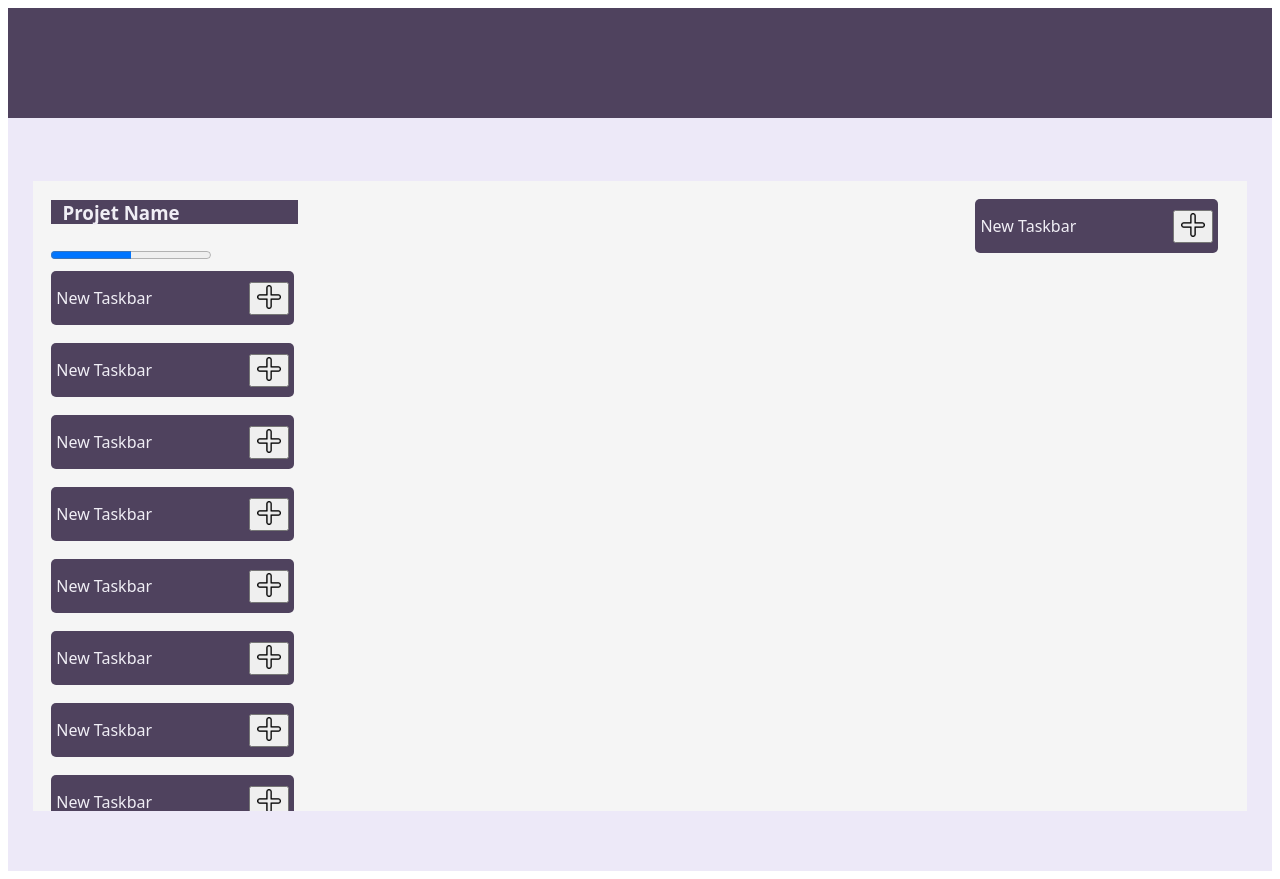
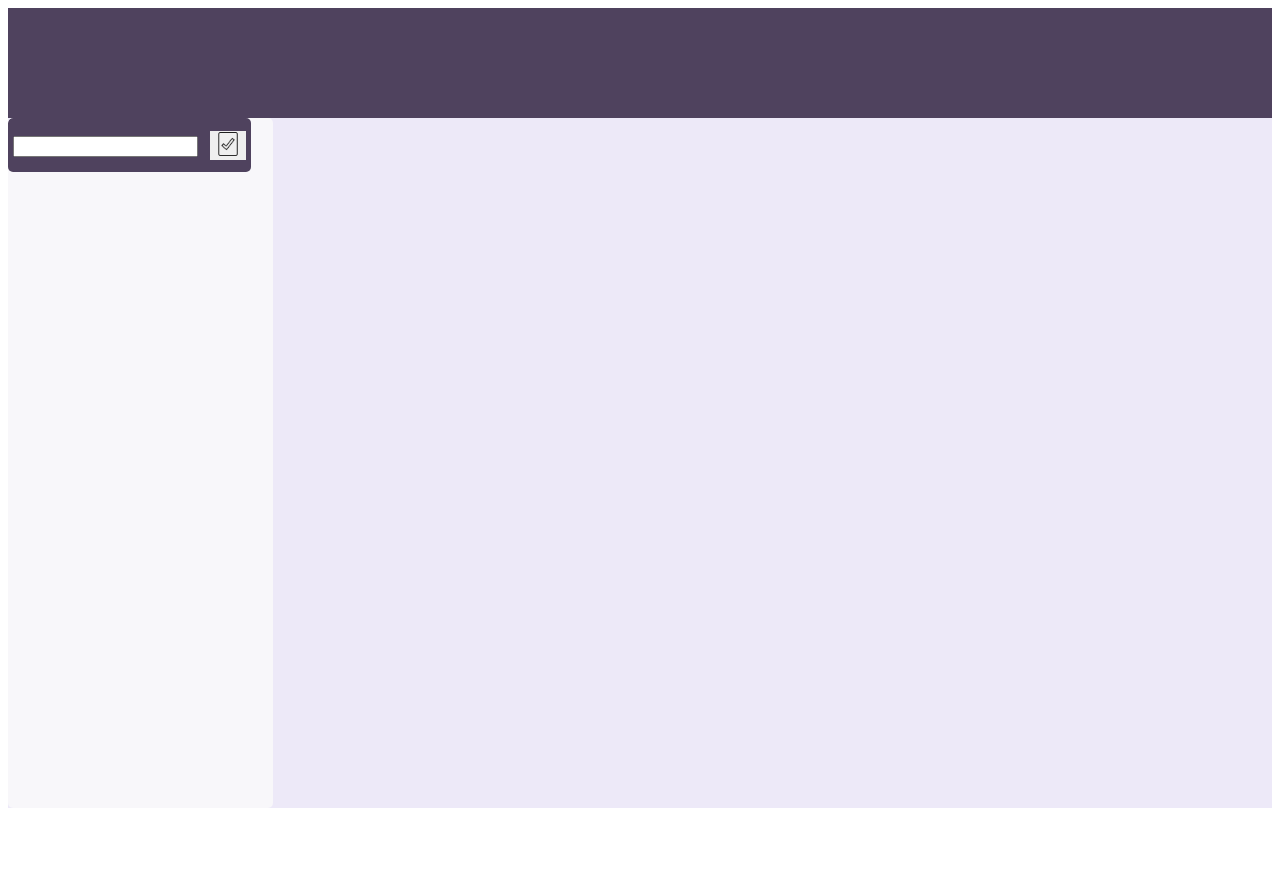
Before and after one commit to NareIsahakyan/Nare-Janna-project, a React (Vite) app: page / in a window 1280 px wide. After the commit the page ends 816 px from the top, so only its background shows below. Built offline with nearby package versions, Linux system fonts and the light colour scheme.

Commit message:
add task.jsx

```diff
--- a/src/App.jsx
+++ b/src/App.jsx
@@ -3,13 +3,15 @@ import "./App.css";
 import Header from "./components/header/Header";
 import UserRegistration from "./components/registration/UserRegistration";
 import Taskbar from "./components/taskbar/Taskbar";
+import Task from "./components/taskbar/Task";
 
 function App() {
   return (
     <>
       <Header />
       {/* <UserRegistration /> */}
-      <Taskbar />
+      {/* <Taskbar /> */}
+      <Task />
     </>
   );
 }
--- /dev/null
+++ b/src/components/buttons/check/Check.jsx
@@ -0,0 +1,13 @@
+import checkImg from "./../../../images/check.png";
+import styles from "./check.module.css";
+const Check = (props) => {
+  return (
+    <>
+      <button className={styles.checkButton} onClick={props.addNewCalumnName}>
+        <img className={styles.checkImg} src={checkImg} alt="V" />
+      </button>
+    </>
+  );
+};
+
+export default Check;
--- /dev/null
+++ b/src/components/buttons/check/check.module.css
@@ -0,0 +1,10 @@
+.checkButton {
+  border: none;
+  cursor: pointer;
+  background-color: "#4f425e";
+}
+.checkImg {
+  width: 24px;
+  height: 24px;
+  background-color: "#4f425e";
+}
--- a/src/components/buttons/pluse/PlusButton.jsx
+++ b/src/components/buttons/pluse/PlusButton.jsx
@@ -1,9 +1,9 @@
 import plusImg from "./../../../images/plus.png";
 import styles from "./plusButton.module.css";
-const PlusButton = ({ clickHandler }) => {
+const PlusButton = (props) => {
   return (
     <>
-      <button className={styles.PlusButton} onClick={clickHandler.clickHandler}>
+      <button className={styles.PlusButton} onClick={props.addNewCalumn}>
         <img className={styles.plusImg} src={plusImg} alt="+" />
       </button>
     </>
--- a/src/components/taskbar/NewTaskbarAdd.jsx
+++ b/src/components/taskbar/NewTaskbarAdd.jsx
@@ -2,7 +2,7 @@ import PlusButton from "../buttons/pluse/PlusButton";
 import styles from "./taskbar.module.css";
 import { useTranslation } from "react-i18next";
 
-const NewTaskbarAdd = ({ clickHandler }) => {
+const NewTaskbarAdd = (props) => {
   const { t } = useTranslation();
   function clickHandler() {}
   return (
@@ -12,7 +12,7 @@ const NewTaskbarAdd = ({ clickHandler }) => {
           <p>{t("newTaskbar")}</p>
         </div>
         <div>
-          <PlusButton clickHandler={clickHandler} />
+          <PlusButton addNewCalumn={props.addNewCalumn} />
         </div>
       </div>
     </>
--- /dev/null
+++ b/src/components/taskbar/Task.jsx
@@ -0,0 +1,36 @@
+import { useState } from "react";
+import Check from "../buttons/check/Check";
+import PlusButton from "../buttons/pluse/PlusButton";
+import styles from "./taskbar.module.css";
+
+const Task = (props) => {
+  const [taskName, setTaskname] = useState("");
+  const [clickCheked, setClickCheked] = useState(false);
+  function addNewCalumnName() {
+    return setClickCheked(true);
+  }
+
+  return (
+    <>
+      <div className={styles.task}>
+        {(!clickCheked && (
+          <div className={styles.taskName}>
+            <form>
+              <input
+                value={taskName}
+                onChange={(e) => setTaskname(e.target.value)}
+              />
+            </form>
+            <Check addNewCalumnName={addNewCalumnName} />
+          </div>
+        )) ||
+          (clickCheked && (
+            <div className={styles.taskName}>
+              <p>{taskName}</p> <PlusButton addNewCalumn={props.addNewCalumn} />
+            </div>
+          ))}
+      </div>
+    </>
+  );
+};
+export default Task;
--- a/src/components/taskbar/Taskbar.jsx
+++ b/src/components/taskbar/Taskbar.jsx
@@ -32,7 +32,7 @@ const Taskbar = () => {
               </div>
 
               <div>
-                <NewTaskbarAdd clickHandler={addNewCalumn} />
+                <NewTaskbarAdd addNewCalumn={addNewCalumn} />
               </div>
             </div>
           </div>
--- a/src/components/taskbar/taskbar.module.css
+++ b/src/components/taskbar/taskbar.module.css
@@ -20,6 +20,21 @@
   align-items: center;
   padding: 5px;
   margin: 18px;
+}
+
+.taskName {
+  width: 233px;
+  height: 44px;
+  color: #f0eef5;
+  background-color: #4f425e;
+  border-radius: 5px;
+  border: 1 solid #4f425e;
+  font-size: 16px;
+  display: flex;
+  flex-direction: row;
+  justify-content: space-between;
+  align-items: center;
+  padding: 5px;
 }
 
 .taskbar {
@@ -53,3 +68,14 @@
   color: #f0eef5;
   background-color: #4f425e;
 }
+
+.task {
+  width: 265px;
+  min-height: 690px;
+  border-radius: 5px;
+  display: flex;
+  flex-direction: column;
+  background-color: #f8f7fa;
+  overflow: auto;
+  scrollbar-color: #4f425e #bfbfc0;
+}
```
Also changed, not shown: src/images/check.png (added).
